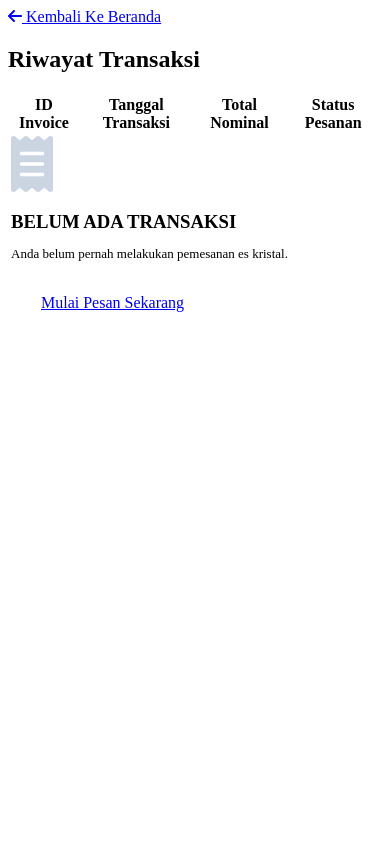
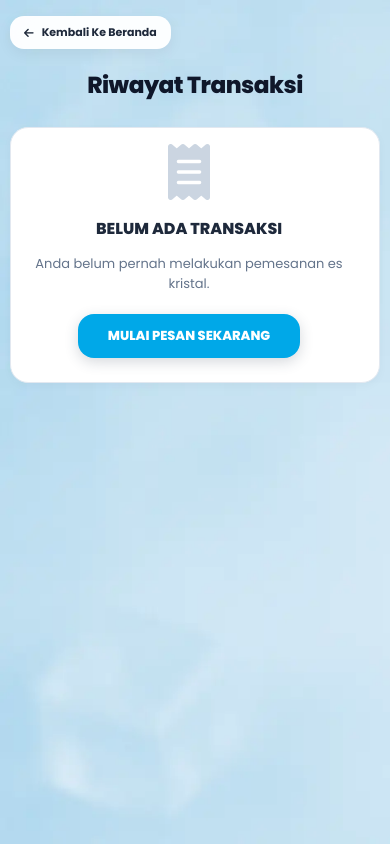
Before and after one commit to Mordekhaiii/Icesand_Kristal_Website, a Django app: page /detail-transaksi/ in a window 390 px wide. Run offline with Django 5.2, Linux system fonts and the light colour scheme; the visitor is signed in with stand-in values (Sample User, id 1); data that the repository does not hold is empty; some libraries are stand-ins or nearby versions.

Commit message:
revisi responsive keseluruhan, revisi html, revisi css, revisi js

```diff
--- a/templates/transaksi/detail_transaksi.html
+++ b/templates/transaksi/detail_transaksi.html
@@ -11,7 +11,7 @@
     <link href="https://fonts.googleapis.com/css2?family=Poppins:wght@300;400;600;700;800&display=swap" rel="stylesheet" />
     <link rel="stylesheet" href="https://cdnjs.cloudflare.com/ajax/libs/font-awesome/6.4.0/css/all.min.css" />
     <link rel="stylesheet" href="https://cdnjs.cloudflare.com/ajax/libs/animate.css/4.1.1/animate.min.css"/>
-    <link rel="stylesheet" href="{% static 'css/detail-transaksi.css' %}" />
+    <link rel="stylesheet" href="{% static 'css/detail_transaksi.css' %}" />
 </head>
 <body>
 
```
